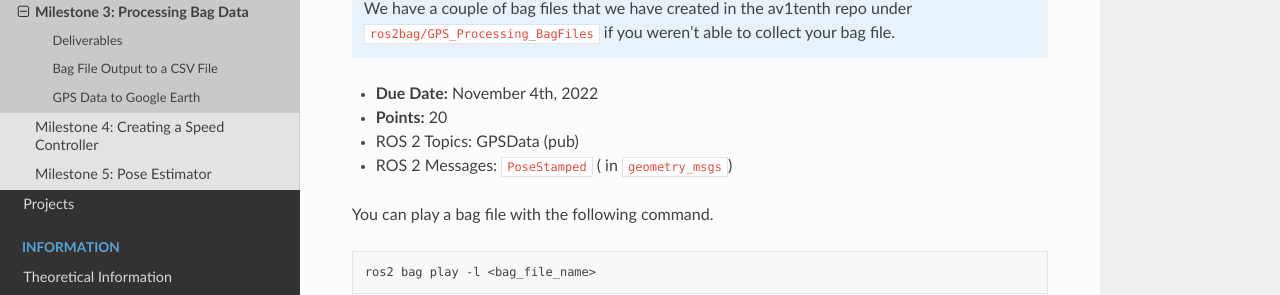
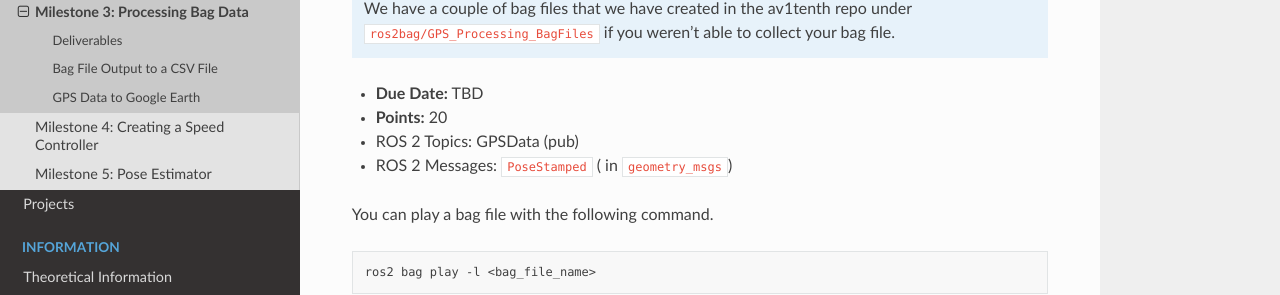
Before and after one commit to av-mae-uf/av1tenth-docs, a Sphinx documentation site: the page built from docs/assignments/milestones/milestone3.rst, in a window 1280 px wide and 900 px high. Shown: the part 276-571 px from the top of the window. Built offline with Sphinx 7.4.7 and the Read the Docs theme 2.0.0, drawn with Linux system fonts in a browser that asks for light colours.

Commit message:
Updating website

```diff
--- a/docs/assignments/milestones/milestone3.rst
+++ b/docs/assignments/milestones/milestone3.rst
@@ -5,7 +5,7 @@
 
 .. note:: We have a couple of bag files that we have created in the av1tenth repo under ``ros2bag/GPS_Processing_BagFiles`` if you weren't able to collect your bag file.
 
-* **Due Date:** November 4th, 2022
+* **Due Date:** TBD
 * **Points:** 20
 * ROS 2 Topics: GPSData (pub)
 * ROS 2 Messages: ``PoseStamped`` ( in ``geometry_msgs``)
--- a/docs/assignments/milestones/milestone4.rst
+++ b/docs/assignments/milestones/milestone4.rst
@@ -4,7 +4,7 @@
 This assignment covers working on a simple PID controller to control the speed that is coming out of your
 Joy Mapping Node that you completed in `Project 1 <../projects/project1.html>`_
 
-* **Due Date:** November 16th, 2022
+* **Due Date:** TBD
 * **Points:** 20
 * ROS 2 Topics: ``odometry`` (sub), ``joy`` (sub) and ``vehicle_command_angle`` (pub)
 * ROS 2 Messages: ``Odometry`` (in ``nav_msgs``), ``VehCmd`` (in ``drive_interfaces/VehCmd.msg``) and ``Joy`` (in ``sensor_msgs``)
--- a/docs/assignments/milestones/milestone5.rst
+++ b/docs/assignments/milestones/milestone5.rst
@@ -3,7 +3,7 @@
 
 This assignment covers working on a Pose Estimator for `Project 2 <../projects/project2.html>`_
 
-* **Due Date:** December 2nd, 2022
+* **Due Date:** TBD
 * **Points:** 20
 * ROS 2 Topics: ``odometry`` (sub), ``GPSData`` (sub) and ``vehicle_pose`` (pub)
 * ROS 2 Messages: ``Odometry`` (in ``nav_msgs``) and ``PoseStamped`` (in ``geometry_msgs``)
--- a/docs/assignments/projects/project1.rst
+++ b/docs/assignments/projects/project1.rst
@@ -7,8 +7,8 @@
 This assignment or milestone will be to map your controller to motion on your car. This will be a group project, though you have been put into groups. This milestone has the following pertinent information.
 
 * **Due Date:** February 17th, 2023
-* **Pseudo Code Due Date: ** February 3rd, 2023
-* **Code Review Due Date: ** February 13th, 2023
+* **Pseudo Code Due Date:** February 3rd, 2023
+* **Code Review Due Date:** February 13th, 2023
 * **Total Points:** 100
 * ROS 2 Topics: ``joy`` (sub), ``led_color`` (pub) and ``vehicle_command_ackermann`` (pub)
 * ROS 2 Messages: ``Joy`` (in ``sensor_msgs``), ``AckermannDriveStamped`` (in ``ackermann_msgs.msg``) and ``Int16`` (in ``std_msgs``)
--- a/docs/assignments/projects/project2.rst
+++ b/docs/assignments/projects/project2.rst
@@ -4,7 +4,7 @@
 This project will cover how to write a stanley controller on your car to follow a path around a set of gps points. All the poses and the other info have been given to your in the ``eml4930_gps_nav`` repo. You will need a
 pose estimator from `Milestone 5 <../milestones/milestone5.html>`_
 
-* **Due Date:** December 7th, 2022
+* **Due Date:** TBD
 * **Points:** 100
 * ROS 2 Topics: ``vehicle_pose`` (sub), ``current_goal_pose`` (sub) and ``vehicle_command_angle`` (pub)
 * ROS 2 Messages: ``PoseStamped`` (in ``geometry_msgs``) and ``VehCmd`` (in ``drive_interfaces.msg``)
```
